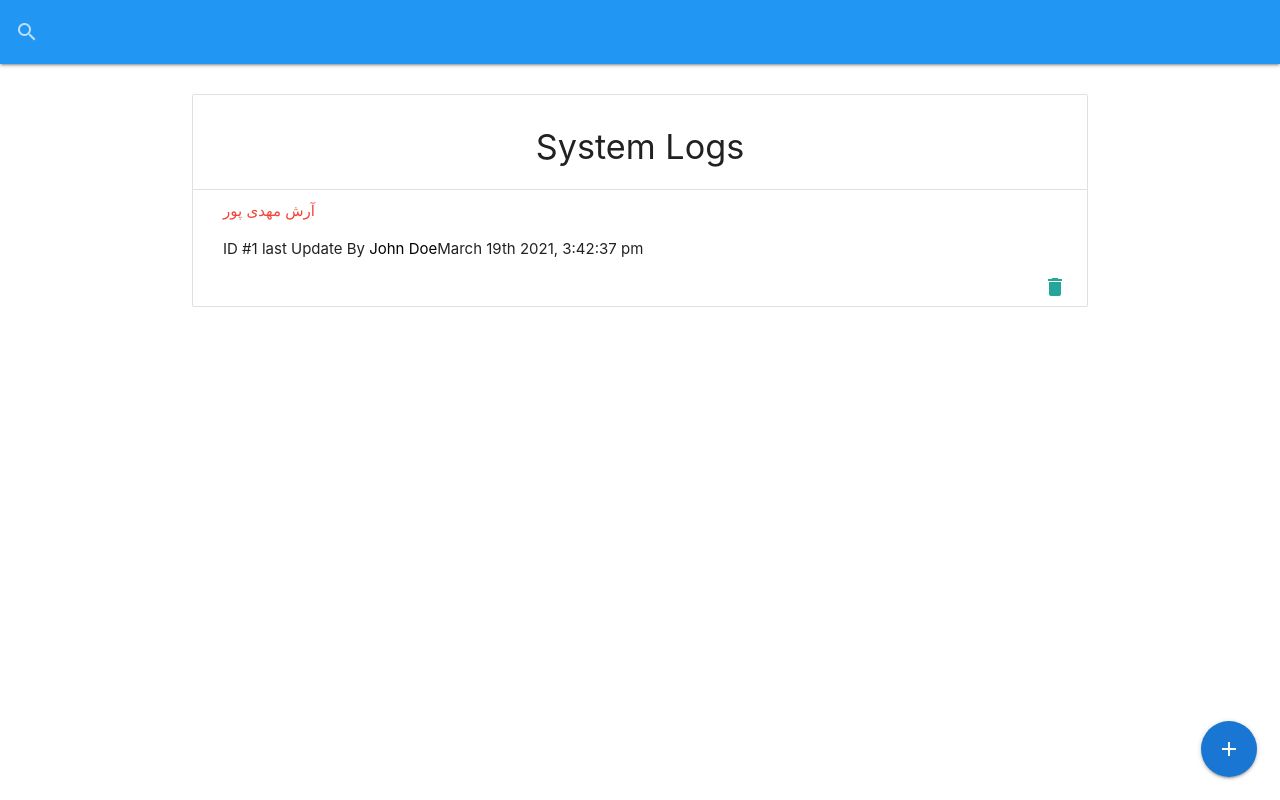
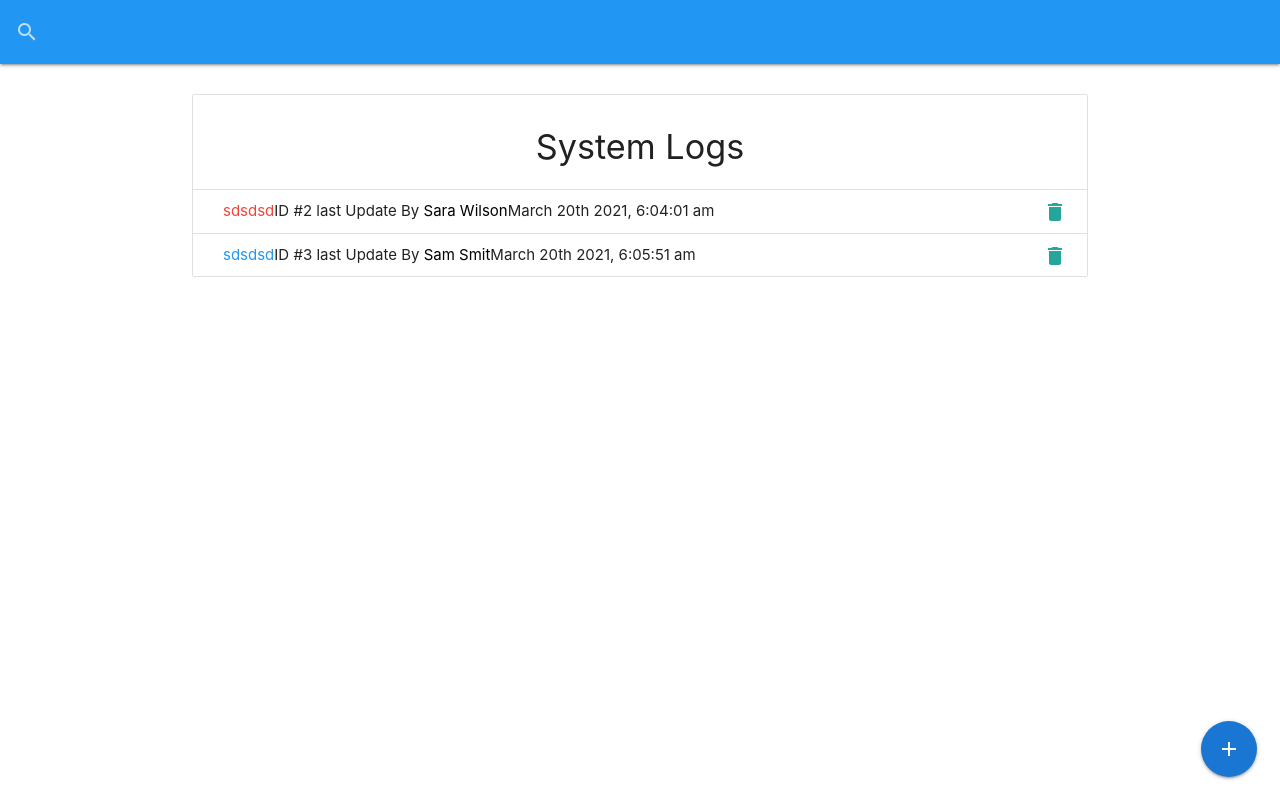
Before and after one commit to arash-mehdipoor/ReactRedax, a React (Create React App) app: page / in a window 1280 px wide. Built offline with nearby package versions, Linux system fonts and the light colour scheme; data requests are answered from the project's data file.

Commit message:
delete Log

```diff
--- a/db.json
+++ b/db.json
@@ -18,11 +18,18 @@
   ],
   "logs": [
     {
-      "message": "آرش مهدی پور",
+      "message": "sdsdsd",
       "attention": true,
-      "tech": "John Doe",
-      "date": "2021-03-19T15:42:37.012Z",
-      "id": 1
+      "tech": "Sara Wilson",
+      "date": "2021-03-20T06:04:01.803Z",
+      "id": 2
+    },
+    {
+      "message": "sdsdsd",
+      "attention": false,
+      "tech": "Sam Smit",
+      "date": "2021-03-20T06:05:51.221Z",
+      "id": 3
     }
   ]
 }
--- a/src/action/LogAction.js
+++ b/src/action/LogAction.js
@@ -1,4 +1,4 @@
-import { ADD_LOG, GET_LOGS, SET_LOADING, LOGS_ERROR } from './types';
+import { ADD_LOG, GET_LOGS, SET_LOADING, LOGS_ERROR, DELETE_LOG } from './types';
 
 
 export const getLogs = () => async dispatch => {
@@ -40,6 +40,22 @@ export const addLogs = log => async dispatch => {
         })
     }
 }
+export const deleteLog = id => async dispatch => {
+
+    try {
+        setLoading()
+        await fetch(`/logs/${id}`, { method: "DELETE" });
+        dispatch({
+            type: DELETE_LOG,
+            payload: id
+        });
+    } catch (err) {
+        dispatch({
+            type: LOGS_ERROR,
+            payload: err.response.data
+        })
+    }
+}
 export const setLoading = () => {
     return {
         type: SET_LOADING
--- a/src/components/logs/AddLogModal.js
+++ b/src/components/logs/AddLogModal.js
@@ -24,6 +24,7 @@ const AddLogModal = ({ addLogs }) => {
             }
             addLogs(newLog);
             setMessage('');
+            M.toast({ html: "success add new log" });
             setTech('');
             setattention(false);
         }
--- a/src/components/logs/LogItem.js
+++ b/src/components/logs/LogItem.js
@@ -1,25 +1,34 @@
-import React from 'react'
-import PropTypes from 'prop-types'
-import Moment from 'react-moment'
+import React from 'react';
+import PropTypes from 'prop-types';
+import Moment from 'react-moment';
+import { deleteLog } from '../../action/LogAction';
+import { connect } from 'react-redux';
+import M from 'materialize-css/dist/js/materialize.min.js';
 
-const LogItem = ({ log }) => {
+const LogItem = ({ log, deleteLog }) => {
+
+
+    const onDelete = () => {
+        deleteLog(log.id);
+        M.toast({ html: "log deleted" });
+    }
+
     return (
         <li key={log.id} className="collection-item">
             <div>
                 <a href="#edit-log-modal"
                     className={`modal-trigger ${log.attention ? 'red-text' : 'blue-text'}`}
                 >{log.message}</a>
-                <p>
+                <span>
                     ID <span className="gray-text">#{log.id}</span> last Update By {' '}
                     <span className="black-text">{log.tech}</span>
                     <Moment format="MMMM Do YYYY, h:mm:ss a">
                         {log.date}
                     </Moment>
-                </p>
-                <a className="secondary-content">
+                </span>
+                <a href="#!" className="secondary-content" onClick={onDelete}>
                     <i className="material-icons gray-text">
                         delete
-
                     </i>
                 </a>
             </div>
@@ -28,7 +37,8 @@ const LogItem = ({ log }) => {
 }
 
 LogItem.propTypes = {
-    log: PropTypes.object.isRequired
+    log: PropTypes.object.isRequired,
+    deleteLog: PropTypes.func.isRequired
 }
 
-export default LogItem
+export default connect(null, { deleteLog })(LogItem);
--- a/src/reducers/LogReducer.js
+++ b/src/reducers/LogReducer.js
@@ -1,4 +1,4 @@
-import { ADD_LOG, GET_LOGS, SET_LOADING, LOGS_ERROR } from '../action/types';
+import { ADD_LOG, GET_LOGS, SET_LOADING, LOGS_ERROR, DELETE_LOG } from '../action/types';
 
 const initialState = {
     logs: null,
@@ -21,6 +21,12 @@ export default (state = initialState, action) => {
                 logs: action.payload,
                 loading: false
             }
+        case DELETE_LOG:
+            return {
+                ...state,
+                logs: state.logs.filter(log => log.id !== action.payload),
+                loading: false
+            }
         case SET_LOADING:
             return {
                 ...state,
```
Also changed, not shown: 1 other file (tests, documents, lock files or other folders).
